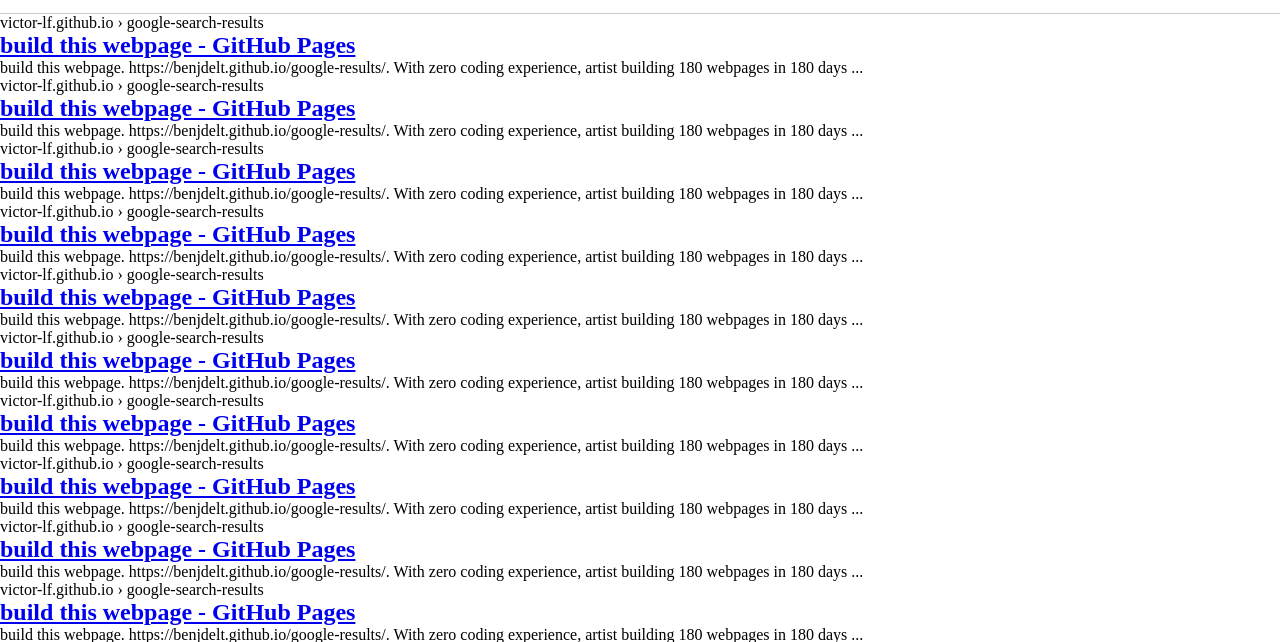
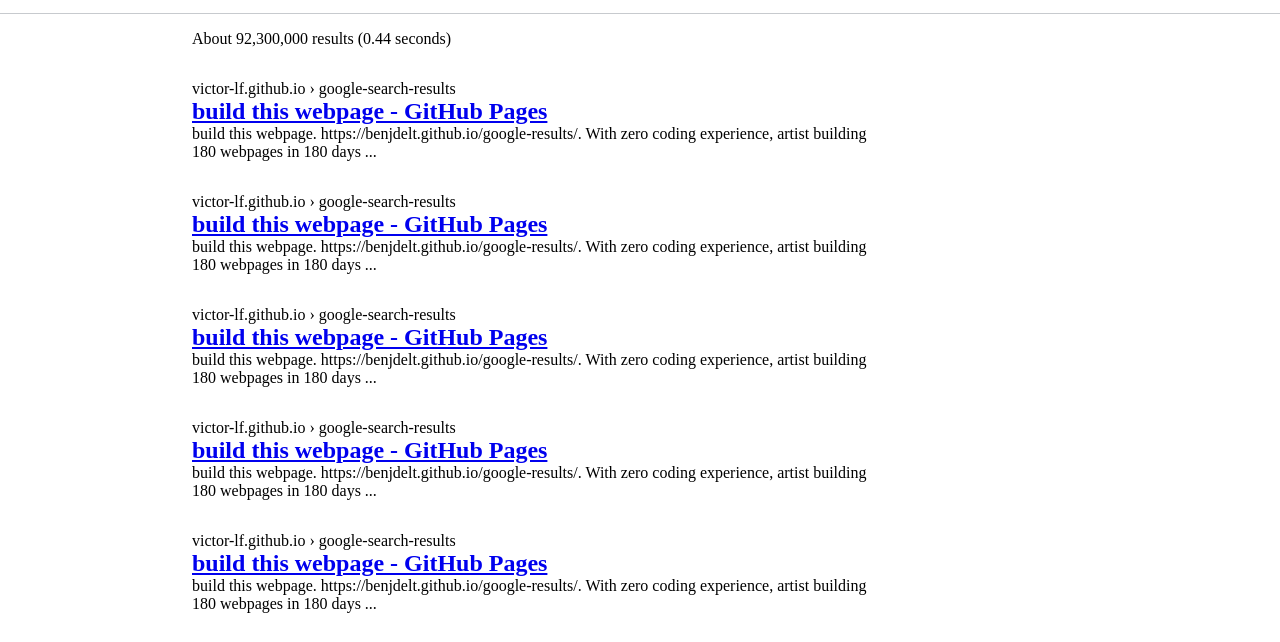
Before and after one commit to eazy13forlife/google-homepage, a website: page public/index-harder.html in a window 1280 px wide. Shown: the part 105-747 px from the top of the page. Drawn offline with Linux system fonts and the light colour scheme.

Commit message:
completed search results page of index.harer

```diff
--- a/public/index-harder.html
+++ b/public/index-harder.html
@@ -39,6 +39,7 @@
   <!--beginning of search results section-->
   <section class="search-results">
     <div class="search-container">
+      <p>About 92,300,000 results (0.44 seconds) </p>
       <div class="search">
         <p>victor-lf.github.io › google-search-results</p>
         <h2><a href="http://www.google.com">build this webpage - GitHub Pages</a></h2>
--- a/public/styles/google-search.css
+++ b/public/styles/google-search.css
@@ -87,3 +87,18 @@
     color:#1B0FAB;
 }
 /* end of header*/
+
+/*start of search results*/
+.search-container{
+  width:800px;
+  margin-left:12em;
+}
+.search-container p,.search-container h2{
+  max-width:700px;
+}
+.search{
+  margin-top:2em;
+}
+.search-container p:first-child{
+  margin-top:1em;
+}
```
